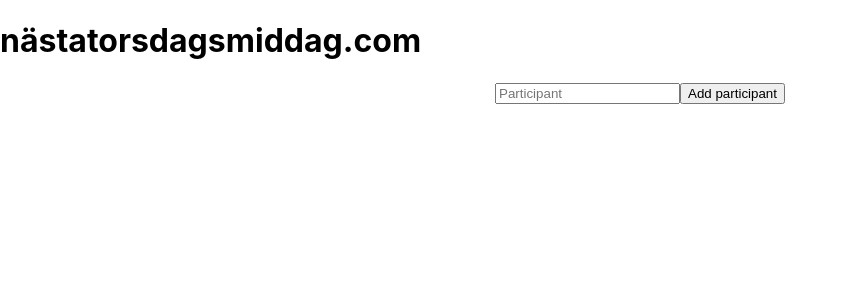
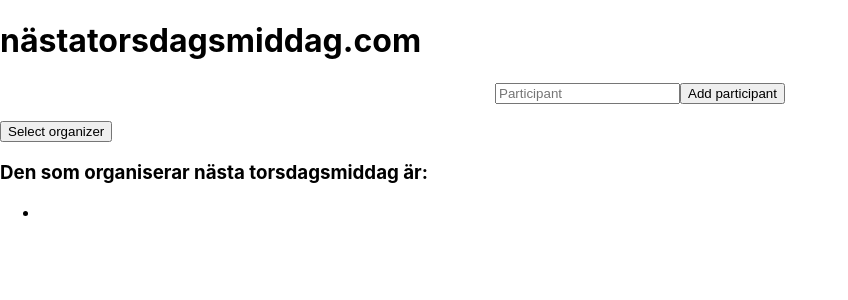
Before and after one commit to martenstromberg/testproject, a React (Create React App) app: page / in a window 1280 px wide. Shown: the top 300 px of the page, without its empty margins (0-848 px from the left). Built offline with nearby package versions, Linux system fonts and the light colour scheme.

Commit message:
add function to select organized among participants

```diff
--- a/src/App.js
+++ b/src/App.js
@@ -1,13 +1,20 @@
 import React, { Component} from 'react';
 import List from './List.js'
 import './App.css';
+
+function  getRandomInt(min, max) {
+  min = Math.ceil(min);
+  max = Math.floor(max);
+  return Math.floor(Math.random() * (max - min + 1)) + min;
+}
 
 export default class App extends Component  {
   constructor(props) {
     super(props)
     this.state = {
       term: '',
-      participants: []
+      participants: [],
+      organizer: ''
     }
   }
 
@@ -26,6 +33,25 @@ export default class App extends Component  {
     })
   }
 
+  selectOrganizer = () => {
+    const min  = 0
+    var selectedOrganizer = ''
+
+    if (this.state.participants.length > 0) {
+      const max = this.state.participants.length - 1
+      console.log("max value is " + max)
+      const selectedId = getRandomInt(min, max)
+      selectedOrganizer = this.state.participants[selectedId]
+    } else {
+      selectedOrganizer= "None, you need to add participants first"
+    }
+    this.setState (
+      {
+        organizer:selectedOrganizer
+      }
+    )
+  }
+
   render() {
     return (
       <div>
@@ -35,6 +61,11 @@ export default class App extends Component  {
           <button type="submit"> Add participant</button>
         </form>
         <List items={this.state.participants} />
+        <button type="submit" onClick={this.selectOrganizer}> Select organizer</button>
+        <h3>Den som organiserar nästa torsdagsmiddag är:</h3>
+        <ul>
+          <li>{this.state.organizer}</li>
+        </ul>
       </div>
     )
   }
```
